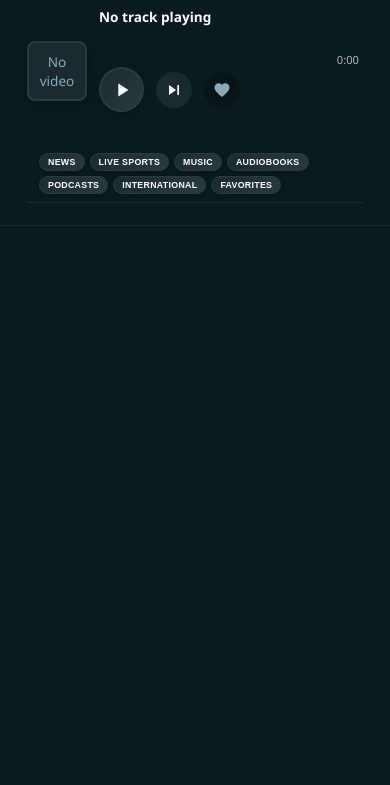
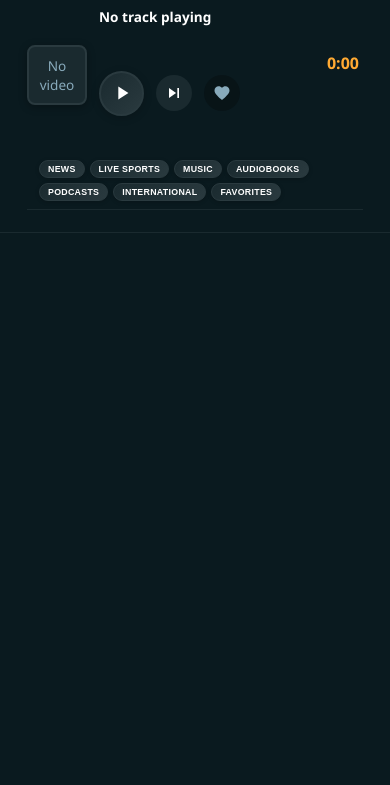
Before and after one commit to lakomca/radio, a website: page public/index.html in a window 390 px wide. Shown: the part 59-844 px from the top of the page. Drawn offline with Linux system fonts and the light colour scheme; no server answers.

Commit message:
currentTime and bpmInfo

```diff
--- a/public/index.html
+++ b/public/index.html
@@ -106,8 +106,8 @@
                     <div class="progress-container">
                         <!-- Current time display -->
                         <div class="progress-info">
-                            <span id="currentTime">0:00</span>
-                            <span id="bpmDisplay" style="display: none; margin-left: 15px; color: #00d9ff; font-weight: 600;">0 BPM</span>
+                            <div id="currentTime" class="current-time-display">0:00</div>
+                            <div id="bpmDisplay" class="bpm-display" style="display: none;">0 BPM</div>
                         </div>
                         <!-- Visual Equalizer - replaces progress bar -->
                         <canvas id="equalizerCanvas"></canvas>
--- a/public/style.css
+++ b/public/style.css
@@ -860,13 +860,25 @@ body {
 
 .player-controls .progress-info {
     display: flex;
-    justify-content: flex-end;
+    flex-direction: column;
+    align-items: flex-end;
+    justify-content: flex-start;
     margin-bottom: 0;
-    font-size: 0.75em;
-    color: #b3b3b3;
-    font-weight: 500;
+    gap: 4px;
     width: 100%;
     padding-right: 4px;
+}
+
+.current-time-display {
+    font-size: 1.1em;
+    font-weight: 600;
+    color: #ffaa33;
+}
+
+.bpm-display {
+    font-size: 0.85em;
+    color: #00d9ff;
+    font-weight: 600;
 }
 
 .player-progress-section {
@@ -1812,8 +1824,15 @@ body {
     }
 
     .player-controls .progress-info {
-        font-size: 0.7em;
         margin-bottom: 4px;
+    }
+
+    .current-time-display {
+        font-size: 1em;
+    }
+
+    .bpm-display {
+        font-size: 0.75em;
     }
 
     .control-btn {
```
